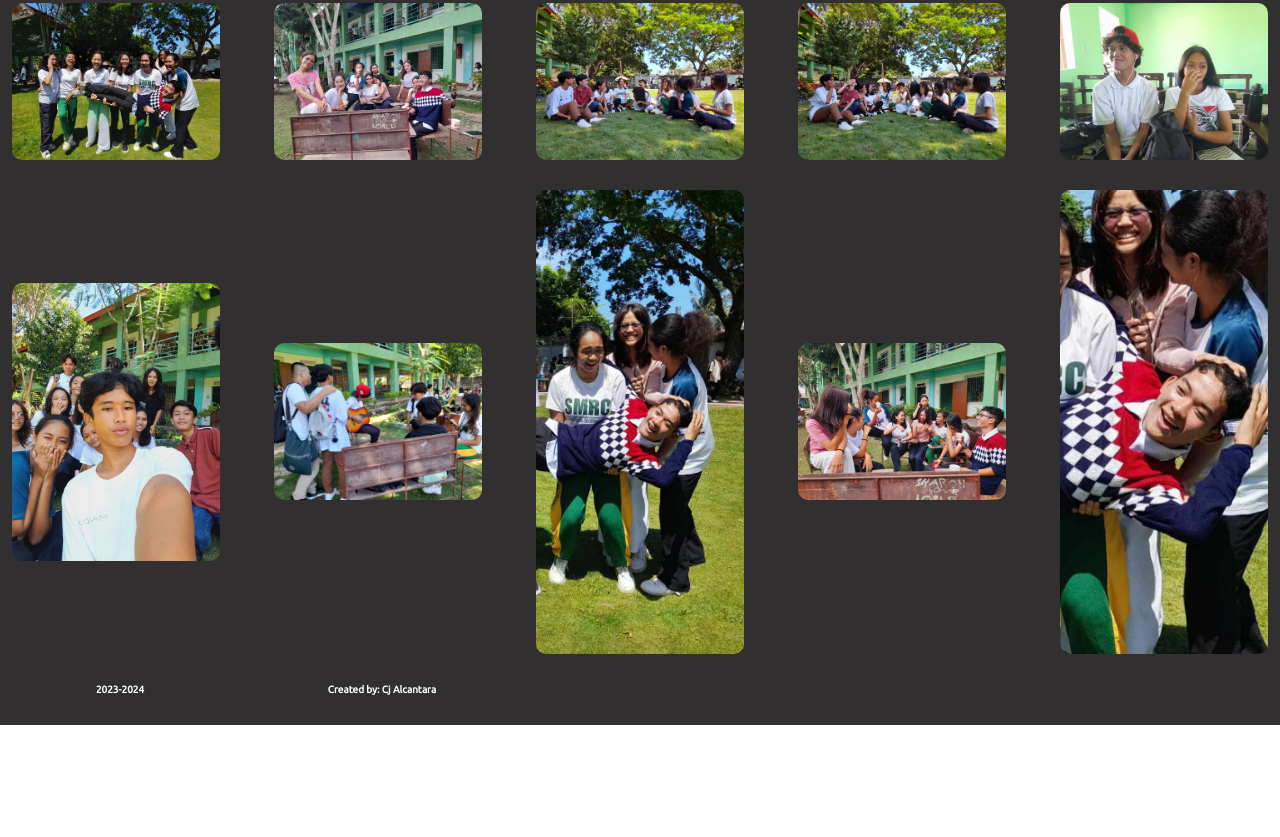
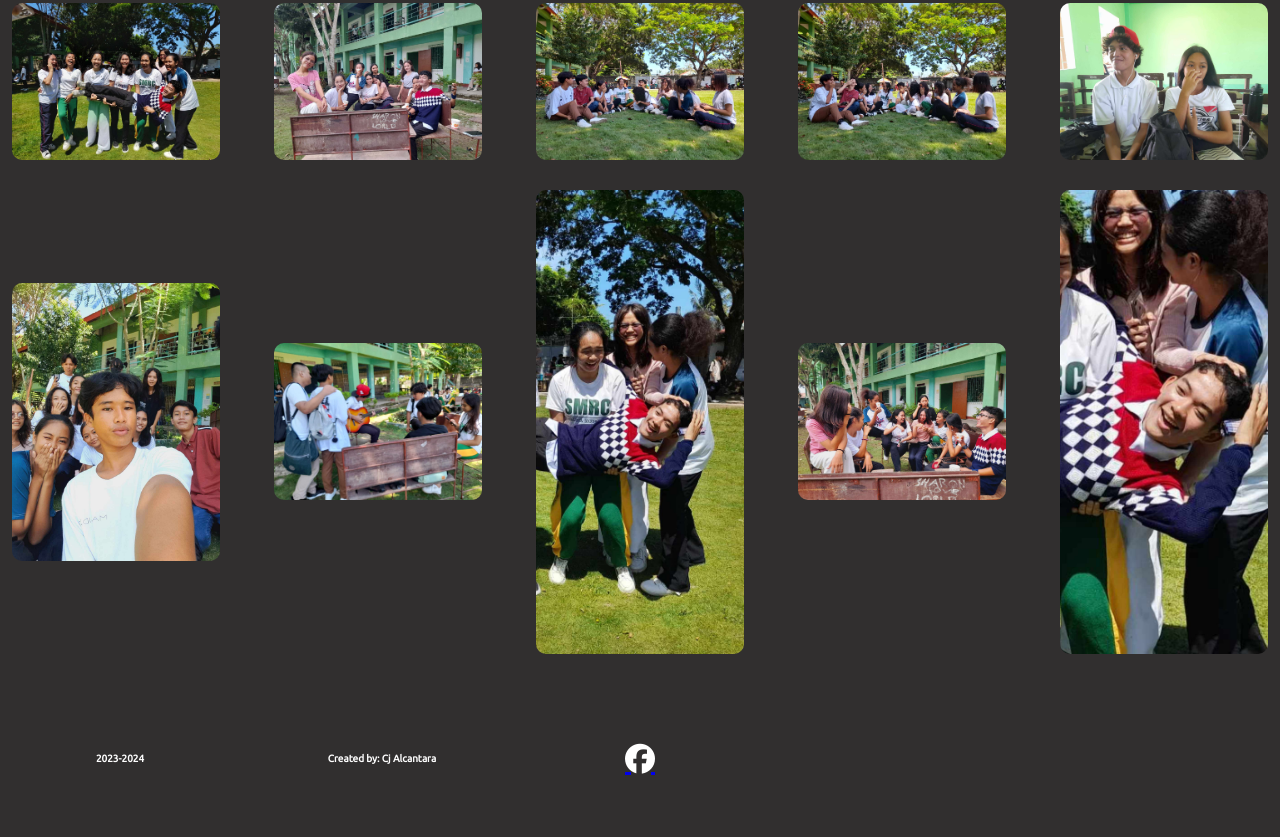
Before and after one commit to stemsmrc/stemsmrc.github.io, a plain HTML site: page index.html in a window 1280 px wide. Shown: the part 1081-1918 px from the top of the page. Before the commit the page ends 1806 px from the top, so only its background shows below. Drawn offline with Linux system fonts and the light colour scheme; a web font is replaced by a local one.

Commit message:
Update index.html

```diff
--- a/index.html
+++ b/index.html
@@ -135,6 +135,7 @@
                     <h1 style="font-family: 'Phudu', cursive;
                     font-family: 'Rubik Iso', cursive;
                     font-family: 'Ubuntu', sans-serif; color: white; font-size: 10px;">Created by: Cj Alcantara</h1>
+                    <a href="https://www.facebook.com/calvinjade.alcantara.37">  <i style="font-size: 30px;" class="fa-brands fa-facebook"></i></a>
 
 
 
```
